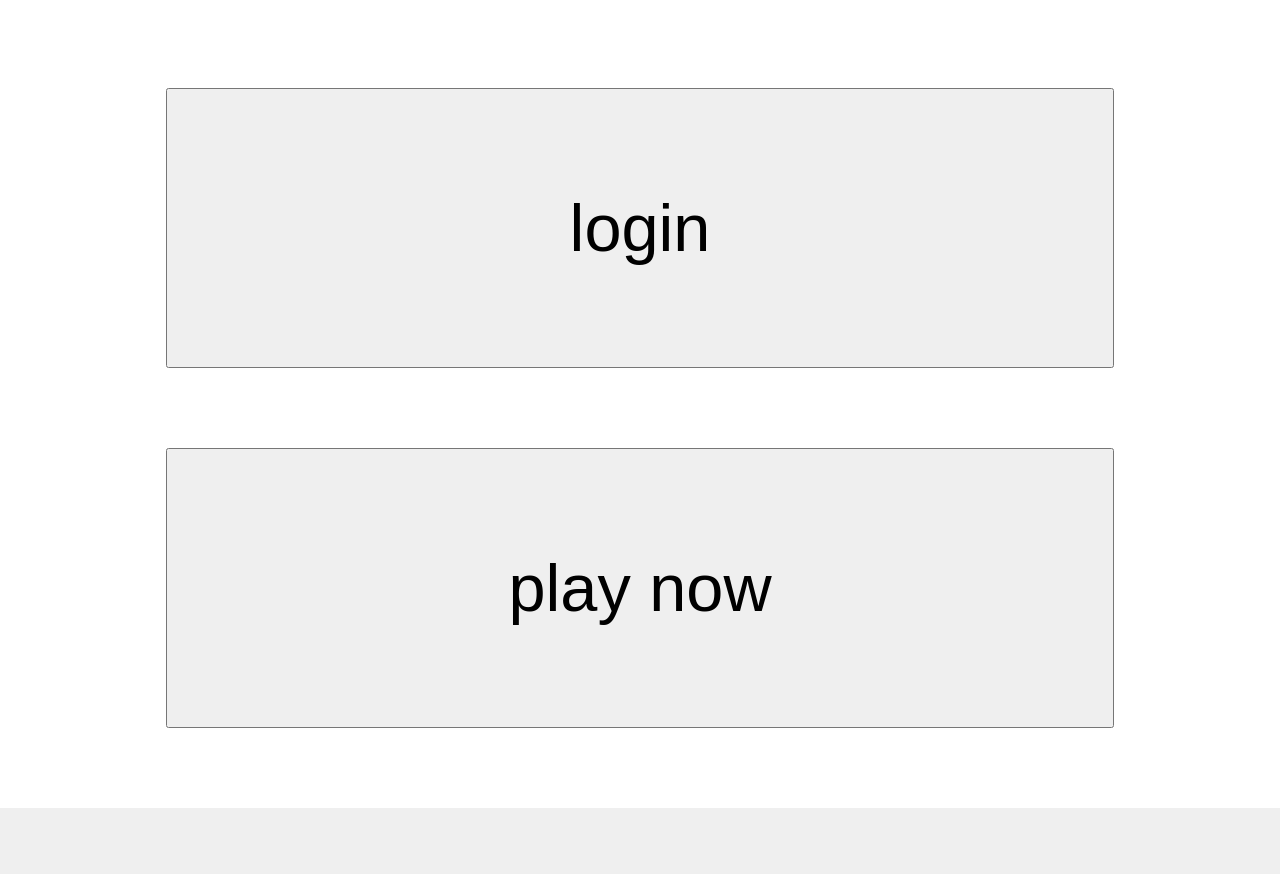
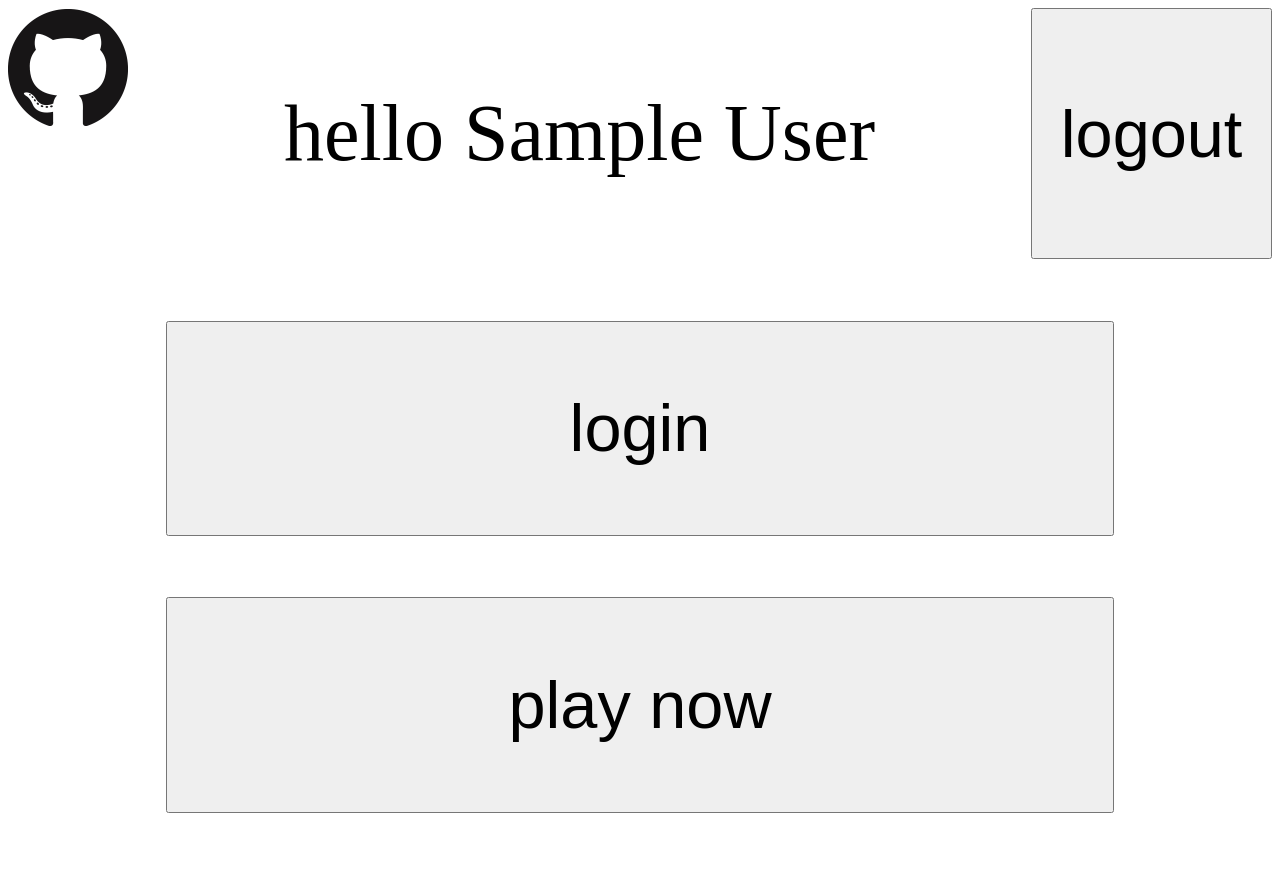
Before and after one commit to dev-jwel/JBNU-SDP, a Flask app: page /index in a window 1280 px wide. Before the commit the page ends 808 px from the top, so only its background shows below. Run offline with Flask 2, Linux system fonts and the light colour scheme; the visitor is signed in with stand-in values (Sample User, id 1).

Commit message:
Add status bar

```diff
--- a/web/app.py
+++ b/web/app.py
@@ -95,6 +95,19 @@ app = Flask(__name__)
 chars = string.ascii_letters + string.digits
 app.secret_key = ''.join([random.choice(chars) for _ in range(16)])
 
+def get_message():
+	message = ''
+
+	name = session.get('name', None)
+	if name is not None:
+		message = 'hello {}'.format(name)
+
+	session_message = session.pop('message', None)
+	if session_message is not None:
+		message = session_message
+
+	return message
+
 #############
 # TEST ONLY #
 #############
@@ -108,25 +121,26 @@ def root():
 
 @app.route('/index', methods=['GET'])
 def index():
-	return render_template('index.html')
+	return render_template('index.html', message=get_message(), uid=session.get('uid', -1))
 
 @app.route('/play', methods=['GET'])
 def play():
-	return render_template('play.html')
+	return render_template('play.html', message=get_message(), uid=session.get('uid', -1))
 
 @app.route('/history', methods=['GET'])
 def history():
-	return render_template('history.html')
+	return render_template('history.html', message=get_message(), uid=session.get('uid', -1))
 
 @app.route('/logout', methods=['GET', 'POST'])
 def logout():
 	session.pop('uid', None)
-	return redirect('index')
+	session.pop('name', None)
+	return redirect('/index')
 
 @app.route('/login', methods=['GET', 'POST'])
 def login():
 	if request.method == 'GET':
-		return render_template('login.html')
+		return render_template('login.html', message=get_message(), uid=session.get('uid', -1))
 
 	name = request.form['name']
 	pw = request.form['pw']
@@ -135,18 +149,26 @@ def login():
 
 	if uid != -1:
 		session['uid'] = uid
-	return redirect('index')
+		session['name'] = name
+	else:
+		session['message'] = 'login failed'
+
+	return redirect('/index')
 
 @app.route('/register', methods=['GET', 'POST'])
 def register():
 	if request.method == 'GET':
-		return render_template('register.html')
+		return render_template('register.html', message=get_message(), uid=session.get('uid', -1))
 
 	name = request.form['name']
 	pw = request.form['pw']
 
-	current_app.db.add_user(name, pw)
-	return redirect('login')
+	if current_app.db.add_user(name, pw):
+		session['message'] = 'registered'
+	else:
+		session['message'] = 'failed to register'
+
+	return redirect('/login')
 
 @app.route('/check_user', methods=['POST'])
 def check_user():
@@ -163,7 +185,7 @@ def check_user():
 @app.route('/predict', methods=['GET', 'POST'])
 def predict():
 	if request.method == 'GET':
-		return render_template('predict.html')
+		return render_template('predict.html', message=get_message(), uid=session.get('uid', -1))
 
 	mode = request.form['mode']
 	fen = request.form['fen']
--- a/web/templates/index.html
+++ b/web/templates/index.html
@@ -13,8 +13,25 @@
 	</head>
 
 	<body>
+		<div style="display: grid; grid-template-columns: 1fr; grid-template-rows: 1fr 9fr; width: 100%; height: 100%;">
+			<div style="grid-column: 1; grid-row: 1; display: grid; grid-template-columns: 1fr 15fr 4fr; grid-template-rows: 1fr; width: 100%; height: 100%;">
+				<div style="grid-column: 1; grid-row: 1;">
+					<a href="https://github.com/dev-jwel/JBNU-SDP"><img src="{{ url_for('static', filename='img/Github.png') }}"></a>
+				</div>
+
+				<div style="text-align: center; grid-column: 2; grid-row: 1;">
+					<p style="font-size: 5em;">{{ message }}</p>
+				</div>
+
+				<div style="grid-column: 3; grid-row: 1;">
+{% if uid != -1 %}
+					<button type="button" style="width: 100%; height: 100%;" onclick="location.href='logout'"><p style="font-size: 5em;">logout</p></button>
+{% endif %}
+				</div>
+			</div>
+
 {% block body %}
-		<div style="display: grid; grid-template-columns: 1fr; grid-template-rows: 2fr 7fr 2fr 7fr 2fr; width: 100%; height: 100%;">
+			<div style="grid-column: 1; grid-row: 2; display: grid; grid-template-columns: 1fr; grid-template-rows: 2fr 7fr 2fr 7fr 2fr; width: 100%; height: 100%;">
 				<div style="grid-column: 1; grid-row: 1;"></div>
 				<div style="text-align: center; grid-column: 1; grid-row: 2;">
 					<button type="button" style="width: 75%; height: 100%;" onclick="location.href='login'"><p style="font-size: 5em;">login</p></button>
@@ -26,6 +43,8 @@
 				<div style="grid-column: 1; grid-row: 5;"></div>
 			</div>
 {% endblock %}
+
+		</div>
 	</body>
 
 </html>
```
Also changed, not shown: web/static/img/GitHub.png (added). Lines whose indentation alone changed are shown as unchanged.
